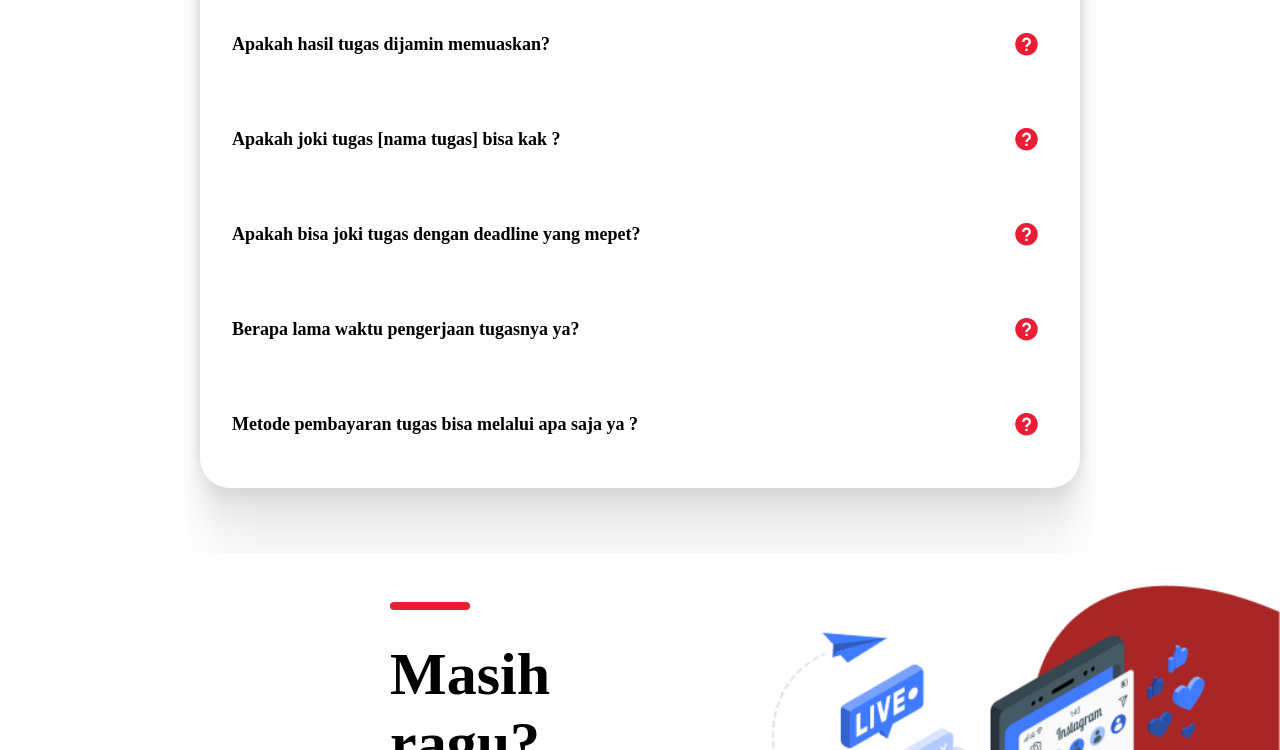
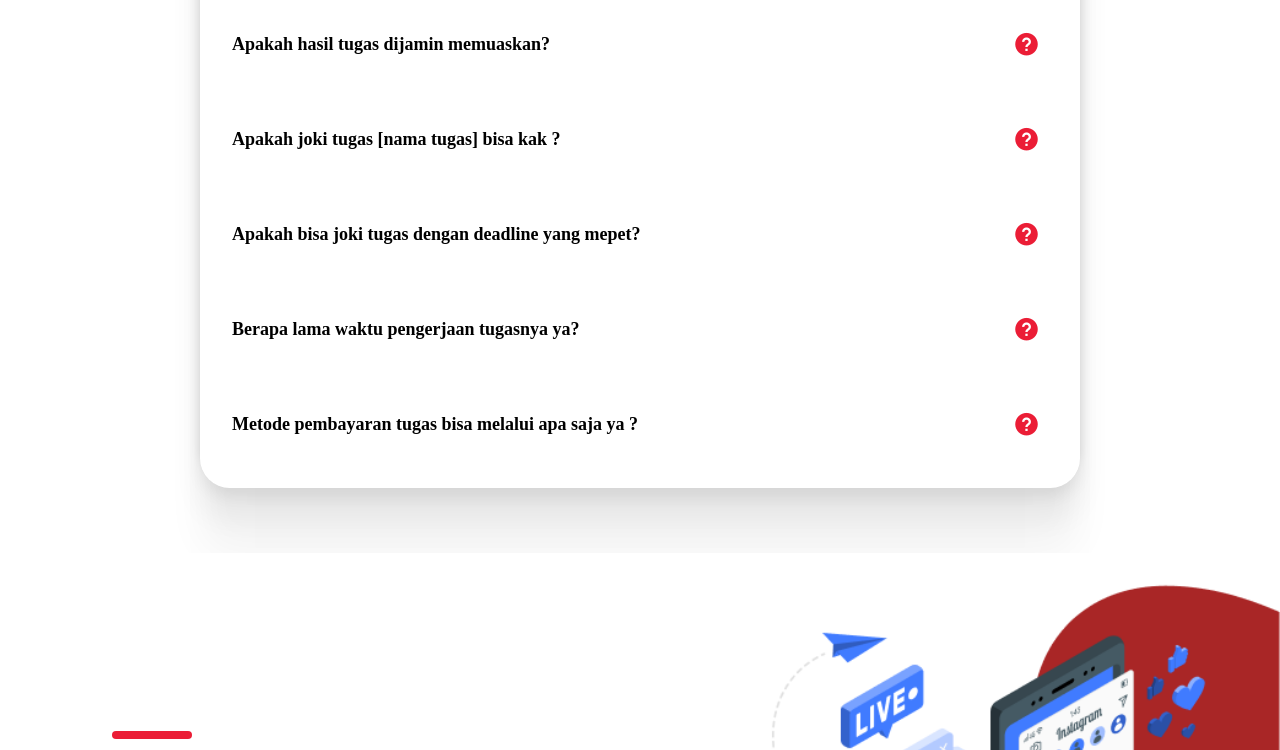
Before and after one commit to aisucream/aisucream.github.io, a plain HTML site: page index.html in a window 1280 px wide. Shown: the part 5750-6500 px from the top of the page. Drawn offline with nearby package versions, Linux system fonts and the light colour scheme; a script that the page names is missing.

Commit message:
Update Hompage.css

```diff
--- a/CSS & JS/Hompage.css
+++ b/CSS & JS/Hompage.css
@@ -929,8 +929,8 @@
   justify-content: center;
   margin: 0 7rem;
   padding: 1rem 2rem 0 0;
-  width: 500px;
-  height: 1000px;
+  width: 1150px;
+  height: 500px;
 }
 
 .newsletter h2 {
```
